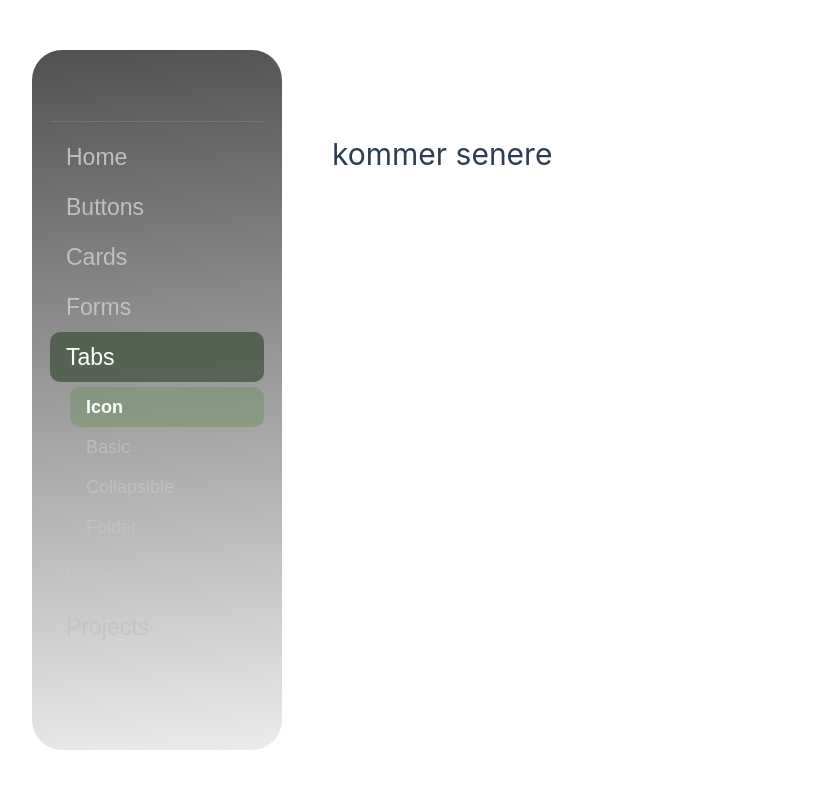
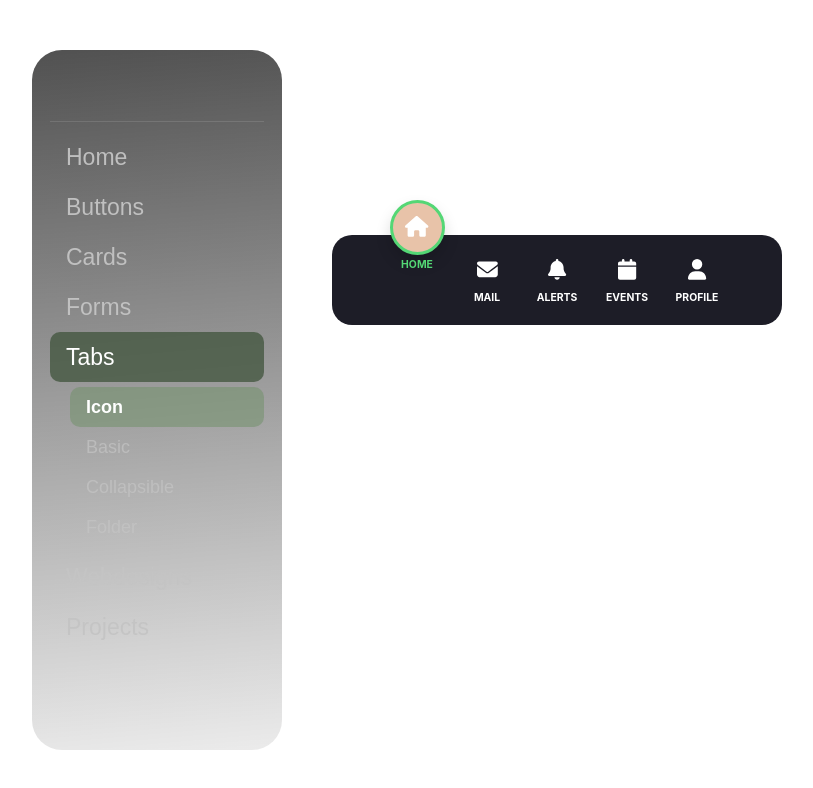
Before and after one commit to chvessel/portefolio, a Vue app: page /tabs/icon in a window 1280 px wide. Shown: the top 788 px of the page, without its empty margins (18-831 px from the left). Built offline with nearby package versions, Linux system fonts and the light colour scheme.

Commit message:
add tab icon

```diff
--- /dev/null
+++ b/src/components/icons/MobileIconTab.vue
@@ -0,0 +1,136 @@
+<script setup>
+import { ref } from 'vue'
+
+const navigationItems = ref([
+  { id: 1, icon: 'house', label: 'Home', color: '#E8C3A9' },
+  { id: 2, icon: 'envelope', label: 'Mail', color: '#D6A5B5' },
+  { id: 3, icon: 'bell', label: 'Alerts', color: '#A5A9D6' },
+  { id: 4, icon: 'calendar', label: 'Events', color: '#E8D9A9' },
+  { id: 5, icon: 'user', label: 'Profile', color: '#99BDB4' }
+])
+
+const activeIndex = ref(0)
+
+const selectMenu = (index) => {
+  activeIndex.value = index
+}
+</script>
+
+<template>
+  <div class="wrapper">
+
+    <nav class="nav-bar">
+      <ul class="nav-list">
+
+        <div
+          class="nav-indicator"
+          :style="{
+            transform: `translateX(${activeIndex * 70}px)`,
+            '--current-color': navigationItems[activeIndex].color
+          }"
+        ></div>
+
+        <li
+          v-for="(item, index) in navigationItems"
+          :key="item.id"
+          class="nav-item"
+          :class="{ 'is-active': activeIndex === index }"
+          @click="selectMenu(index)"
+        >
+          <div class="nav-content">
+            <span class="nav-icon">
+              <font-awesome-icon :icon="['fas', item.icon]" />
+            </span>
+            <span class="nav-label">{{ item.label }}</span>
+          </div>
+        </li>
+
+      </ul>
+    </nav>
+
+  </div>
+</template>
+
+<style scoped>
+.wrapper {
+  display: flex;
+  align-items: center;
+  justify-content: center;
+  width: 100%;
+  height: 300px;
+}
+
+.nav-bar {
+  position: relative;
+  width: 450px;
+  height: 90px;
+  background-color: #1d1d27;
+  border-radius: 20px;
+  display: flex;
+  align-items: center;
+  justify-content: center;
+}
+
+.nav-list {
+  display: flex;
+  position: relative;
+  margin: 0;
+  padding: 0;
+  list-style: none;
+  width: 350px;
+}
+
+.nav-item {
+  width: 70px;
+  height: 70px;
+  display: flex;
+  cursor: pointer;
+  z-index: 10;
+}
+
+.nav-content {
+  display: flex;
+  flex-direction: column;
+  align-items: center;
+  justify-content: center;
+  width: 100%;
+  transition: transform 0.5s cubic-bezier(0.175, 0.885, 0.32, 1.275);
+}
+
+.nav-item.is-active .nav-content {
+  transform: translateY(-38px);
+}
+
+.nav-icon {
+  font-size: 1.3rem;
+  color: #ffffff;
+  transition: color 0.4s;
+}
+
+.nav-label {
+  font-size: 0.65rem;
+  color: #ffffff;
+  font-weight: 700;
+  text-transform: uppercase;
+  margin-top: 4px;
+}
+
+.nav-item.is-active .nav-label {
+  margin-top: 14px;
+  color: #54d775;
+}
+
+.nav-indicator {
+  position: absolute;
+  top: -45px;
+  left: 7.5px;
+  width: 55px;
+  height: 55px;
+  background-color: var(--current-color);
+  border: 3px solid #54d775;
+  border-radius: 50%;
+  box-shadow: 0 8px 15px rgba(0, 0, 0, 0.15);
+  transition: transform 0.6s cubic-bezier(0.68, -0.55, 0.265, 1.55), background-color 0.5s ease;
+  z-index: 5;
+}
+</style>
--- a/src/main.js
+++ b/src/main.js
@@ -2,38 +2,61 @@ import './assets/main.css'
 import { createApp } from 'vue'
 import App from './App.vue'
 import router from './router'
-
 
 import { library } from "@fortawesome/fontawesome-svg-core";
 import { FontAwesomeIcon } from "@fortawesome/vue-fontawesome";
 
 
 import {
-  faCalendarDays, faSync, faSpinner, faEllipsisV, faListUl, faGrip, faPlus,
-  faFolderPlus, faArrowUp, faUser, faGear,faCreditCard,
+  faHouse,
+  faEnvelope,
+  faBell,
+  faCalendar,
+  faUser,
+  faGear,
+  faCalendarDays,
+  faSync,
+  faSpinner,
+  faEllipsisV,
+  faListUl,
+  faGrip,
+  faPlus,
+  faFolderPlus,
+  faArrowUp,
+  faCreditCard,
   faTv,
-  faTasks, faMagnifyingGlass,
-  faArrowLeft, faAngleDown, faPrint, faUpDownLeftRight,
-  faCirclePlus, faArrowsUpDownLeftRight, faTrashCan
+  faTasks,
+  faMagnifyingGlass,
+  faArrowLeft,
+  faAngleDown,
+  faPrint,
+  faUpDownLeftRight,
+  faCirclePlus,
+  faArrowsUpDownLeftRight,
+  faTrashCan
 } from "@fortawesome/free-solid-svg-icons";
 
-library.add(faSync, faSpinner, faUser, faGear, faCreditCard, faTv, faTasks);
 
 import {
-  faFile, faFolder, faCircle, faFloppyDisk,
-  faPenToSquare, faCopy, faCircleQuestion
+  faFile,
+  faFolder,
+  faCircle,
+  faFloppyDisk,
+  faPenToSquare,
+  faCopy,
+  faCircleQuestion
 } from "@fortawesome/free-regular-svg-icons";
 
 
 library.add(
-  faCalendarDays, faEllipsisV, faListUl, faGrip, faPlus,
-  faFolderPlus, faArrowUp, faUser, faGear, faMagnifyingGlass,
-  faArrowLeft, faAngleDown, faPrint, faUpDownLeftRight,
-  faCirclePlus, faArrowsUpDownLeftRight, faTrashCan,
-  faFile, faFolder, faCircle, faFloppyDisk,
+  faHouse, faEnvelope, faBell, faCalendar, faUser, faGear,
+  faCalendarDays, faSync, faSpinner, faEllipsisV, faListUl,
+  faGrip, faPlus, faFolderPlus, faArrowUp, faCreditCard,
+  faTv, faTasks, faMagnifyingGlass, faArrowLeft, faAngleDown,
+  faPrint, faUpDownLeftRight, faCirclePlus, faArrowsUpDownLeftRight,
+  faTrashCan, faFile, faFolder, faCircle, faFloppyDisk,
   faPenToSquare, faCopy, faCircleQuestion
 );
-
 
 const app = createApp(App)
 
--- a/src/pages/tabs/IconTabs.vue
+++ b/src/pages/tabs/IconTabs.vue
@@ -1,3 +1,8 @@
+<script setup>
+import MobileIconTab from '@/components/icons/MobileIconTab.vue';
+
+</script>
+
 <template>
-   <h1>kommer senere</h1>
+      <MobileIconTab />
 </template>
```
Also changed, not shown: src/components/icons/IconCommunity.vue (deleted, +0 -7 lines), src/components/icons/IconDocumentation.vue (deleted, +0 -7 lines), src/components/icons/IconEcosystem.vue (deleted, +0 -7 lines), src/components/icons/IconSupport.vue (deleted, +0 -7 lines), src/components/icons/IconTooling.vue (deleted, +0 -18 lines).
